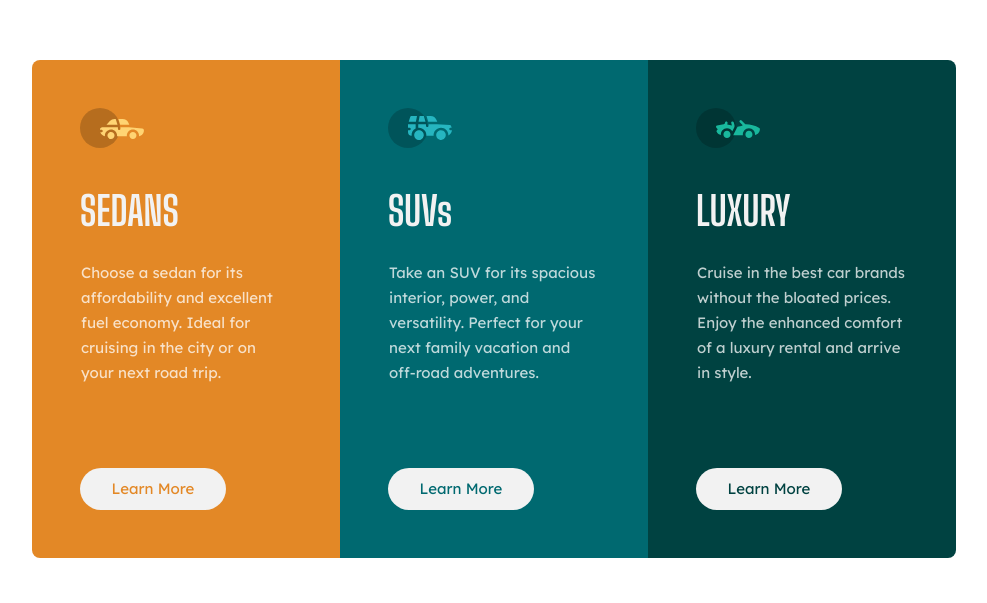
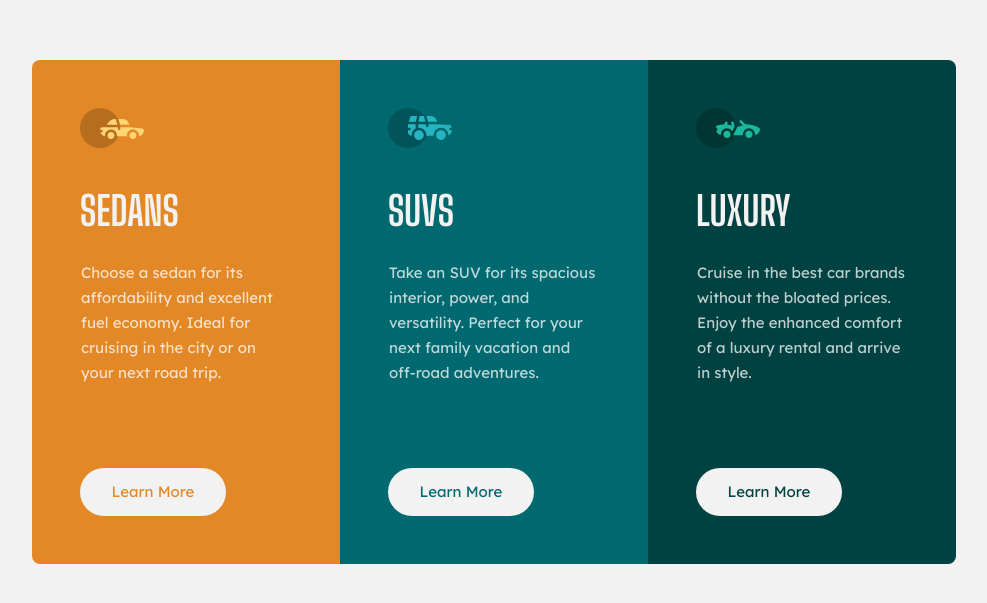
Before and after one commit to ryancalacsan/3-column-preview-card, a plain HTML site: page index.html in a window 1280 px wide. Shown: the part 111-714 px from the top of the page, without its empty margins (146-1133 px from the left). Drawn offline with Linux system fonts and the light colour scheme.

Commit message:
updated background color and button padding to match design

```diff
--- a/app/scss/_cars.scss
+++ b/app/scss/_cars.scss
@@ -19,6 +19,7 @@
     }
 
     &__cardTitle {
+        text-transform: uppercase;
         font-size: 40px;
         line-height: 48px;
         margin-bottom: 25px;
@@ -36,6 +37,7 @@
     }
 
     &__cardCta {
+        line-height: 25px;
         display: inline-block;
         background-color: $veryLightGray;
         padding: 11px 31.5px 12px 31.5px;
--- a/app/scss/_globals.scss
+++ b/app/scss/_globals.scss
@@ -16,6 +16,7 @@ body {
     margin: 0;
     padding: 88px 24px;
     font-size: 15px;
+    background-color: $veryLightGray;
 
     @include breakpoint-up(large) {
         padding-top: 171px;
```
Also changed, not shown: css/style.css, 1 other file.
